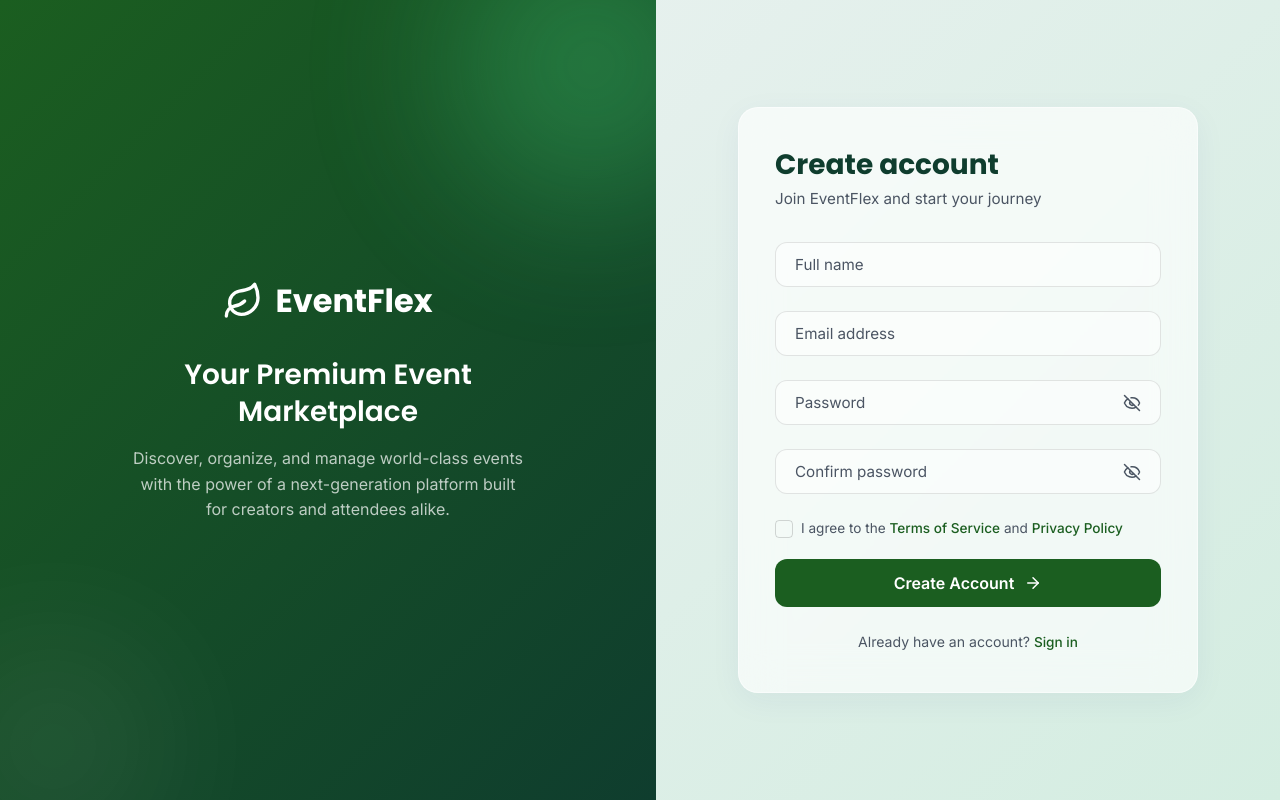
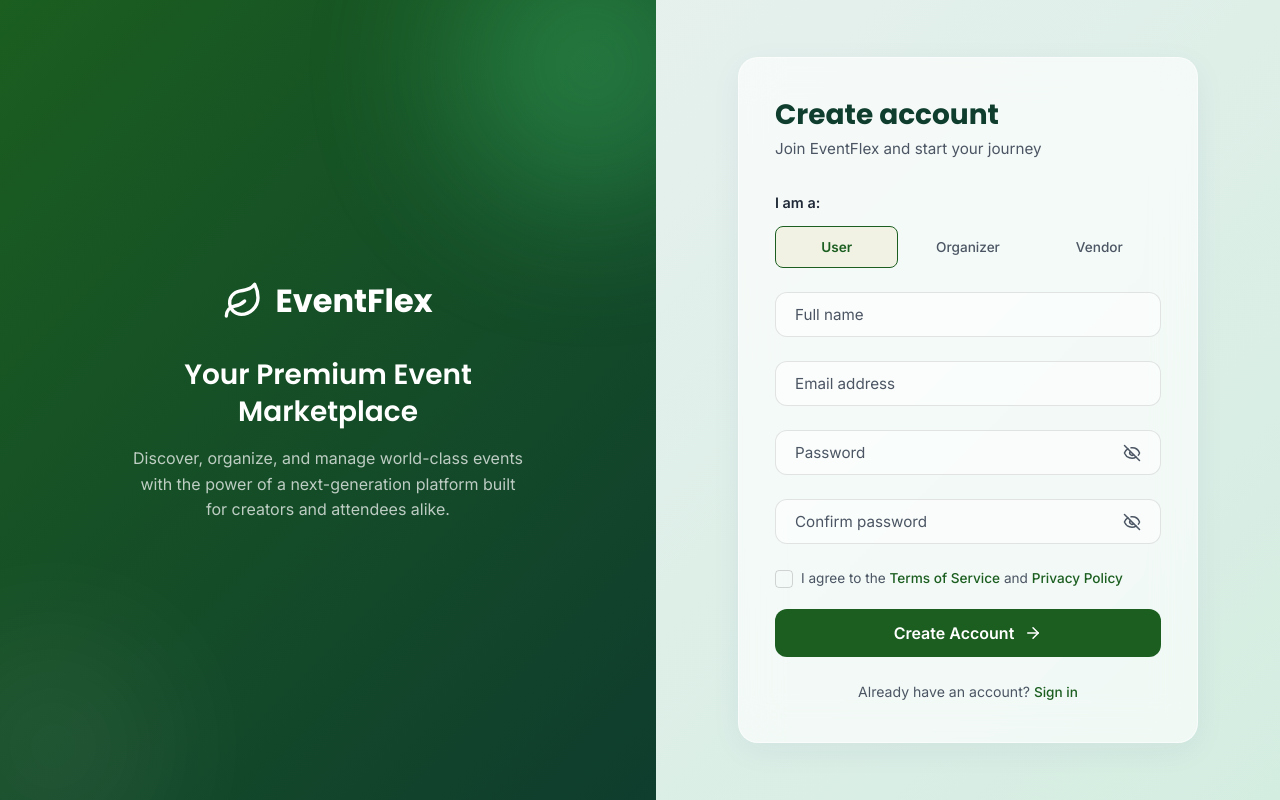
Before and after one commit to Nikhil-singh-26/Hackathon, a React (Vite) app: page /auth/signup in a window 1280 px wide. Built offline with nearby package versions, Linux system fonts and the light colour scheme; no server answers.

Commit message:
feat: add role selection user/organizer/vendor to signup form

```diff
--- a/src/pages/auth/SignupPage.jsx
+++ b/src/pages/auth/SignupPage.jsx
@@ -14,6 +14,9 @@ import { useAuth } from '../../hooks/useAuth';
 
 const signupSchema = z
   .object({
+    role: z.enum(['user', 'organizer', 'vendor'], {
+      required_error: 'Please select an account type',
+    }),
     name: z
       .string()
       .min(1, 'Full name is required')
@@ -63,16 +66,17 @@ export default function SignupPage() {
     formState: { errors },
   } = useForm({
     resolver: zodResolver(signupSchema),
-    defaultValues: { name: '', email: '', password: '', confirmPassword: '', terms: false },
+    defaultValues: { role: 'user', name: '', email: '', password: '', confirmPassword: '', terms: false },
   });
 
   const passwordValue = watch('password');
+  const selectedRole = watch('role');
 
   const onSubmit = async (data) => {
     setServerError('');
     setIsLoading(true);
     try {
-      await signup({ name: data.name, email: data.email, password: data.password });
+      await signup({ role: data.role, name: data.name, email: data.email, password: data.password });
       setIsSuccess(true);
       setTimeout(() => navigate('/dashboard', { replace: true }), 800);
     } catch (err) {
@@ -97,6 +101,59 @@ export default function SignupPage() {
       )}
 
       <form onSubmit={handleSubmit(onSubmit)} noValidate>
+        {/* Role Selection */}
+        <div style={{ marginBottom: 24 }}>
+          <label className="auth-label" style={{ marginBottom: 12, display: 'block', color: 'var(--color-text-main)', fontSize: '0.9rem', fontWeight: 600 }}>I am a:</label>
+          <div style={{ display: 'grid', gridTemplateColumns: '1fr 1fr 1fr', gap: 8 }}>
+
+            <label style={{
+              display: 'flex', alignItems: 'center', justifyContent: 'center', padding: '10px',
+              border: `1px solid ${selectedRole === 'user' ? 'var(--color-primary)' : 'var(--glass-border)'}`,
+              background: selectedRole === 'user' ? 'rgba(212, 175, 55, 0.1)' : 'transparent',
+              borderRadius: '8px', cursor: 'pointer', transition: 'all 0.2s ease',
+              color: selectedRole === 'user' ? 'var(--color-primary)' : 'var(--color-text-muted)',
+              fontWeight: selectedRole === 'user' ? 600 : 500,
+              fontSize: '0.85rem'
+            }}>
+              <input type="radio" value="user" {...register('role')} style={{ display: 'none' }} />
+              User
+            </label>
+
+            <label style={{
+              display: 'flex', alignItems: 'center', justifyContent: 'center', padding: '10px',
+              border: `1px solid ${selectedRole === 'organizer' ? 'var(--color-primary)' : 'var(--glass-border)'}`,
+              background: selectedRole === 'organizer' ? 'rgba(212, 175, 55, 0.1)' : 'transparent',
+              borderRadius: '8px', cursor: 'pointer', transition: 'all 0.2s ease',
+              color: selectedRole === 'organizer' ? 'var(--color-primary)' : 'var(--color-text-muted)',
+              fontWeight: selectedRole === 'organizer' ? 600 : 500,
+              fontSize: '0.85rem'
+            }}>
+              <input type="radio" value="organizer" {...register('role')} style={{ display: 'none' }} />
+              Organizer
+            </label>
+
+            <label style={{
+              display: 'flex', alignItems: 'center', justifyContent: 'center', padding: '10px',
+              border: `1px solid ${selectedRole === 'vendor' ? 'var(--color-primary)' : 'var(--glass-border)'}`,
+              background: selectedRole === 'vendor' ? 'rgba(212, 175, 55, 0.1)' : 'transparent',
+              borderRadius: '8px', cursor: 'pointer', transition: 'all 0.2s ease',
+              color: selectedRole === 'vendor' ? 'var(--color-primary)' : 'var(--color-text-muted)',
+              fontWeight: selectedRole === 'vendor' ? 600 : 500,
+              fontSize: '0.85rem'
+            }}>
+              <input type="radio" value="vendor" {...register('role')} style={{ display: 'none' }} />
+              Vendor
+            </label>
+
+          </div>
+          {errors.role && (
+            <div className="field-error" style={{ marginTop: 8 }}>
+              <AlertCircle size={14} />
+              <span>{errors.role.message}</span>
+            </div>
+          )}
+        </div>
+
         <FloatingInput
           label="Full name"
           type="text"
```
Also changed, not shown: 2 other files (tests, documents, lock files or other folders).
